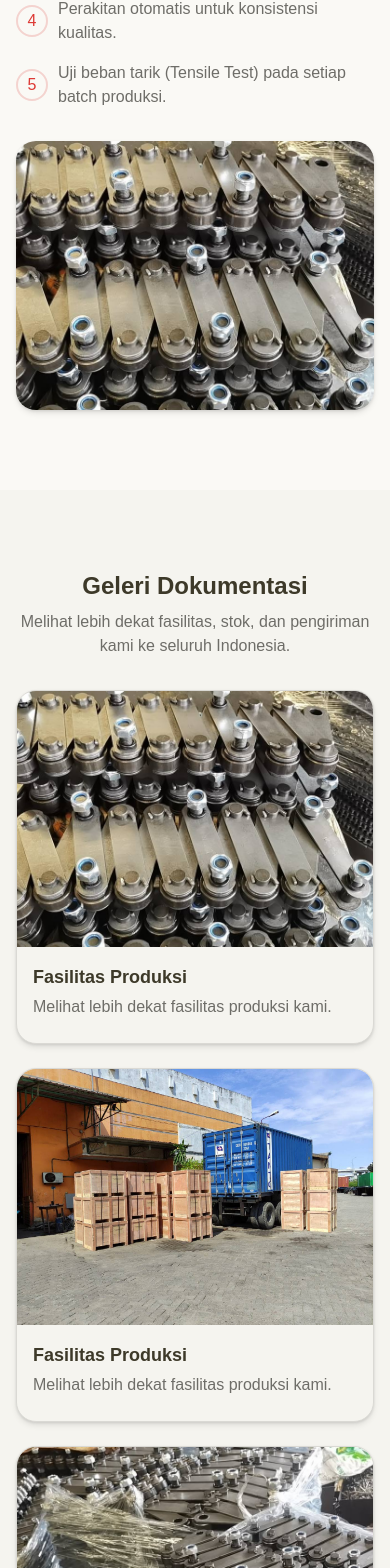
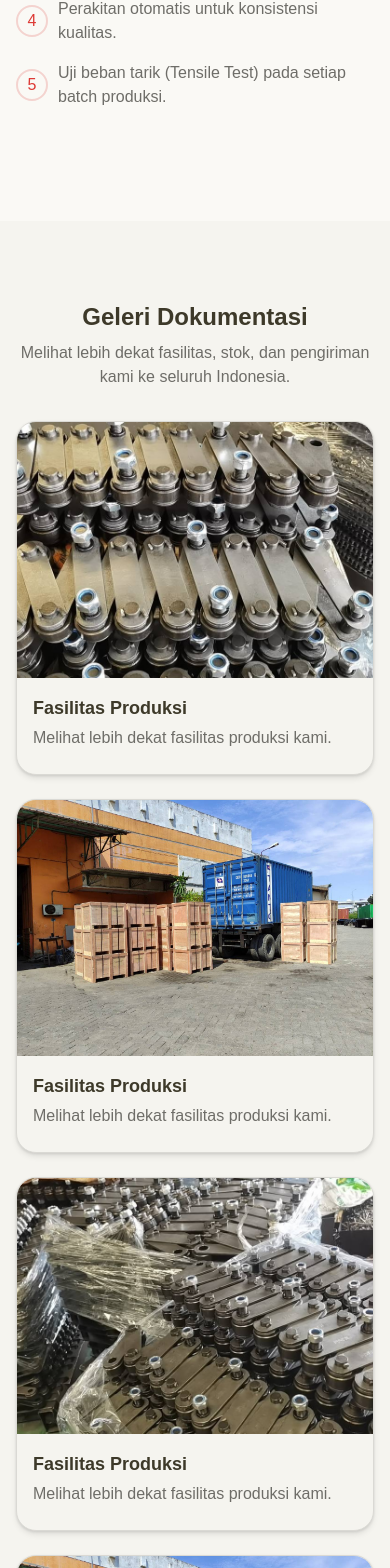
Before and after one commit to FrederickAurelio/promis-web, a Next.js app: page /about in a window 390 px wide. Shown: the part 3422-4990 px from the top of the page. Built offline with nearby package versions, Linux system fonts and the light colour scheme.

Commit message:
fix: use fill and relative wrapped div on image nextjs

```diff
--- a/src/app/about/page.tsx
+++ b/src/app/about/page.tsx
@@ -162,13 +162,14 @@ const PROCESS_MANUFACTURING_ITEMS = [
 function ProsesManufaktur() {
   return (
     <SectionContainer className="flex flex-col-reverse items-center gap-8 py-20 md:grid md:grid-cols-7 md:gap-12">
+      <div className="relative aspect-4/3 flex-1 md:col-span-3">
         <Image
           src="/photo_20_2024-02-01_08-37-17.jpg"
           alt="Industrial Background"
-        width={600}
-        height={600}
-        className="aspect-4/3 flex-1 rounded-xl object-cover shadow-lg md:col-span-3"
+          fill
+          className="rounded-xl object-cover shadow-lg"
         />
+      </div>
       <div className="flex w-full flex-1 flex-col gap-4 md:col-span-4">
         <h2 className="text-2xl font-bold md:text-3xl lg:text-4xl">
           Proses Manufaktur & Kontrol Kualitas
@@ -284,13 +285,14 @@ function Galeri() {
             threshold={0.1}
             className="bg-card border-border group flex cursor-pointer flex-col overflow-hidden rounded-xl border shadow-lg transition-transform duration-300 hover:scale-105"
           >
+            <div className="relative h-64 w-full">
               <Image
                 src={gallery.image}
                 alt={gallery.name}
-              width={1000}
-              height={1000}
-              className="h-64 w-full object-cover transition-transform duration-500 group-hover:scale-[102%]"
+                fill
+                className="object-cover transition-transform duration-500 group-hover:scale-[102%]"
               />
+            </div>
             <div className="flex flex-col gap-1 p-4 pb-6 lg:p-6 lg:pb-8">
               <h3 className="text-lg font-bold lg:text-xl">{gallery.name}</h3>
               <p className="text-muted-foreground text-base">
--- a/src/app/page.tsx
+++ b/src/app/page.tsx
@@ -186,13 +186,14 @@ function AlasanMemilihKami() {
       rootClassName="bg-card"
       className="flex flex-col items-center gap-8 py-20 md:grid md:grid-cols-7 md:gap-12"
     >
+      <div className="relative aspect-4/3 flex-1 md:col-span-3">
         <Image
           src="/about.jpg"
           alt="Industrial Background"
-        width={600}
-        height={600}
-        className="aspect-4/3 flex-1 rounded-xl object-cover shadow-lg md:col-span-3"
+          fill
+          className="rounded-xl object-cover shadow-lg"
         />
+      </div>
       <div className="flex w-full flex-1 flex-col gap-4 md:col-span-4">
         <h2 className="text-2xl font-bold md:text-3xl lg:text-4xl">
           Mengapa Memilih Promis?
@@ -253,13 +254,14 @@ function ProdukPilihanKami() {
             key={product.name}
             className="bg-card border-border group flex cursor-pointer flex-col overflow-hidden rounded-xl border"
           >
+            <div className="relative h-80 w-full">
               <Image
                 src={product.image}
                 alt={product.name}
-              width={1000}
-              height={1000}
-              className="h-80 w-full object-cover transition-transform duration-500 group-hover:scale-[102%]"
+                fill
+                className="object-cover transition-transform duration-500 group-hover:scale-[102%]"
               />
+            </div>
             <div className="flex flex-col gap-2 p-4 pb-6 lg:gap-3 lg:p-6 lg:pb-8">
               <h3 className="text-lg font-bold lg:text-xl">{product.name}</h3>
               <p className="text-muted-foreground text-base lg:text-lg">
@@ -341,13 +343,14 @@ function GaleriOperasional() {
               randomDelay
               delay={0.5}
             >
+              <div className="relative aspect-square h-full w-full">
                 <Image
                   src={gallery.image}
                   alt={gallery.name}
-                width={500}
-                height={500}
-                className="aspect-square h-full w-full rounded-xl object-cover shadow-md"
+                  fill
+                  className="rounded-xl object-cover shadow-md"
                 />
+              </div>
             </RevealCard>
           );
         })}
```
Lines whose indentation alone changed are shown as unchanged.
